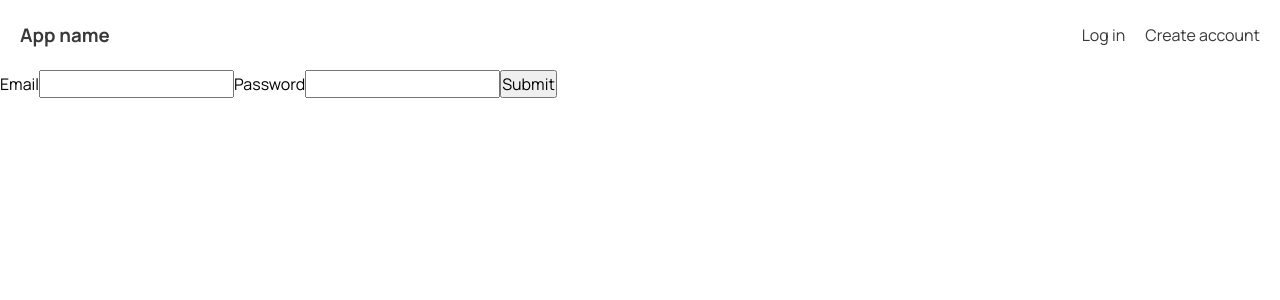
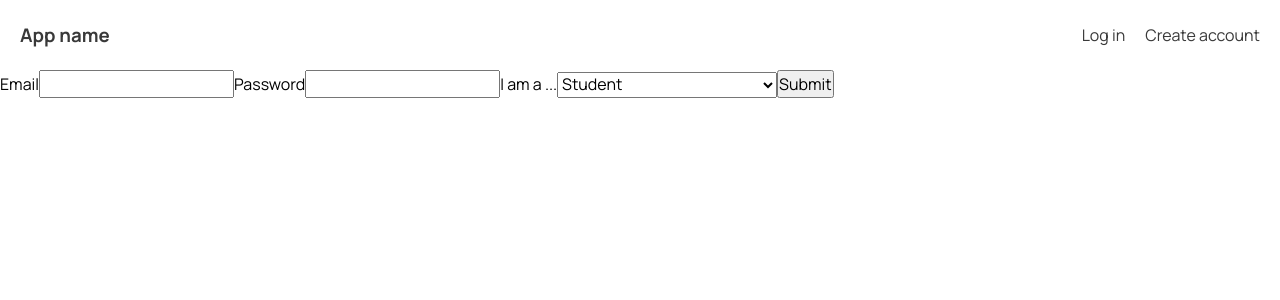
Before and after one commit to AyloSrd/clientzumba, a React (Create React App) app: page /signup in a window 1280 px wide. Shown: the top 300 px of the page. Built offline with nearby package versions, Linux system fonts and the light colour scheme; no server answers.

Commit message:
started singin signup forms

```diff
--- a/src/components/Forms/FormSignup.jsx
+++ b/src/components/Forms/FormSignup.jsx
@@ -7,15 +7,16 @@ class FormSignup extends Component {
   static contextType = UserContext;
 
   state = {
-    email: "",
-    password: "",
+    email: '',
+    password: '',
+    role:'student'
   };
 
   handleChange = (event) => {
     const value =
-      event.target.type === "file"
+      event.target.type === 'file'
         ? event.target.files[0]
-        : event.target.type === "checkbox"
+        : event.target.type === 'checkbox'
         ? event.target.checked
         : event.target.value;
 
@@ -31,7 +32,7 @@ class FormSignup extends Component {
       .signup(this.state)
       .then((data) => {
         this.context.setUser(data);
-        this.props.history.push("/");
+        this.props.history.push('/');
       })
       .catch((error) => {
         console.log(error);
@@ -41,10 +42,30 @@ class FormSignup extends Component {
   render() {
     return (
       <form onChange={this.handleChange} onSubmit={this.handleSubmit}>
-        <label htmlFor="email">Email</label>
-        <input type="email" id="email" name="email" />
-        <label htmlFor="password">Password</label>
-        <input type="password" id="password" name="password" />
+        <label htmlFor='email'>Email</label>
+        <input
+        type='email'
+        id='email'
+        name='email'
+        onChange={this.handleChange}
+         />
+        <label htmlFor='password'>Password</label>
+        <input
+        type='password'
+        id='password'
+        name='password'
+        onChange={this.handleChange}
+         />
+        <label htmlFor='pet-select'>I am a ...</label>
+        <select
+        name='role'
+        value={this.state.role}
+        onChange={this.handleChange}
+        >
+          <option value=''>--Please choose an option--</option>
+          <option value='student'>Student</option>
+          <option value='teacher'>Teacher</option>
+        </select>
         <button>Submit</button>
       </form>
     );
```
